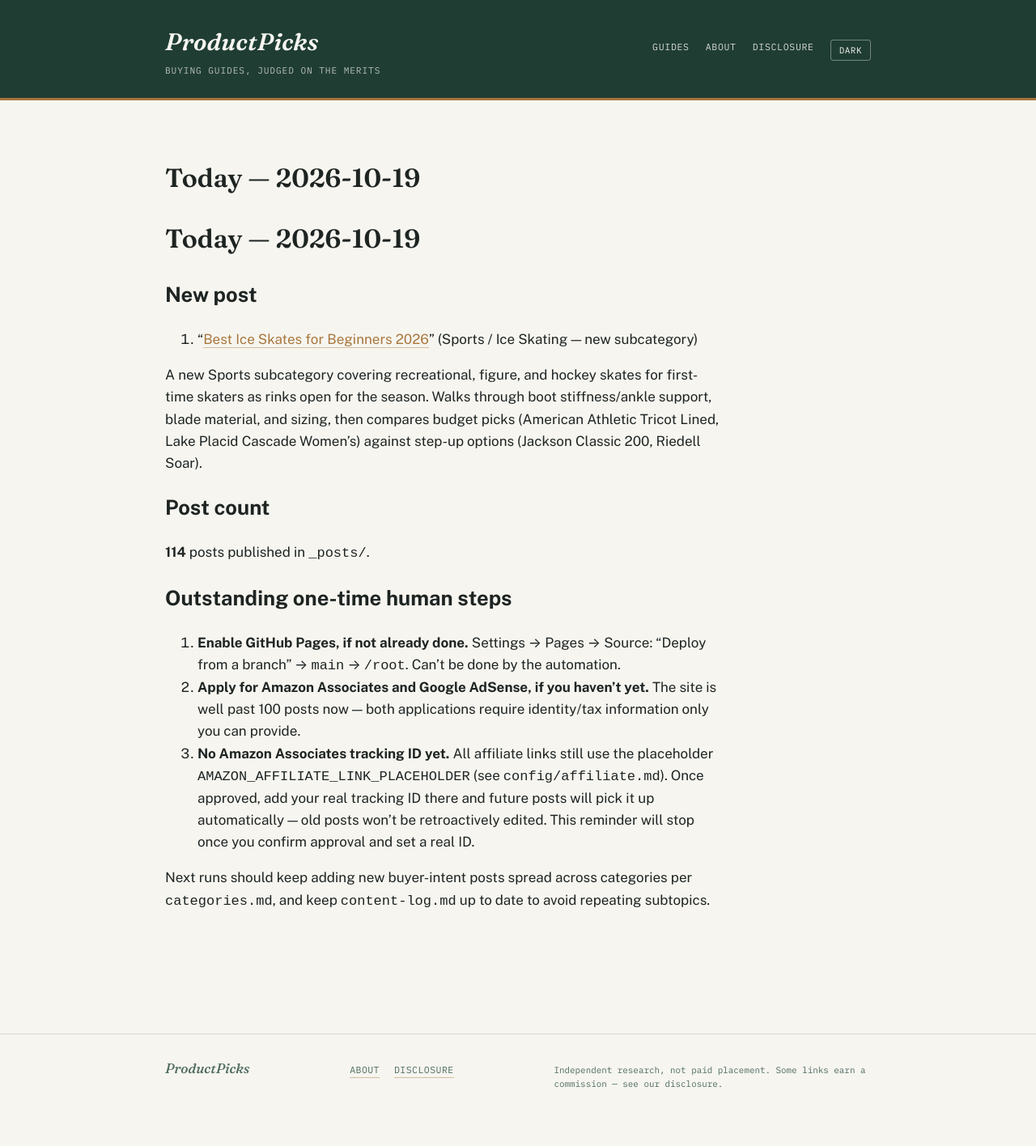
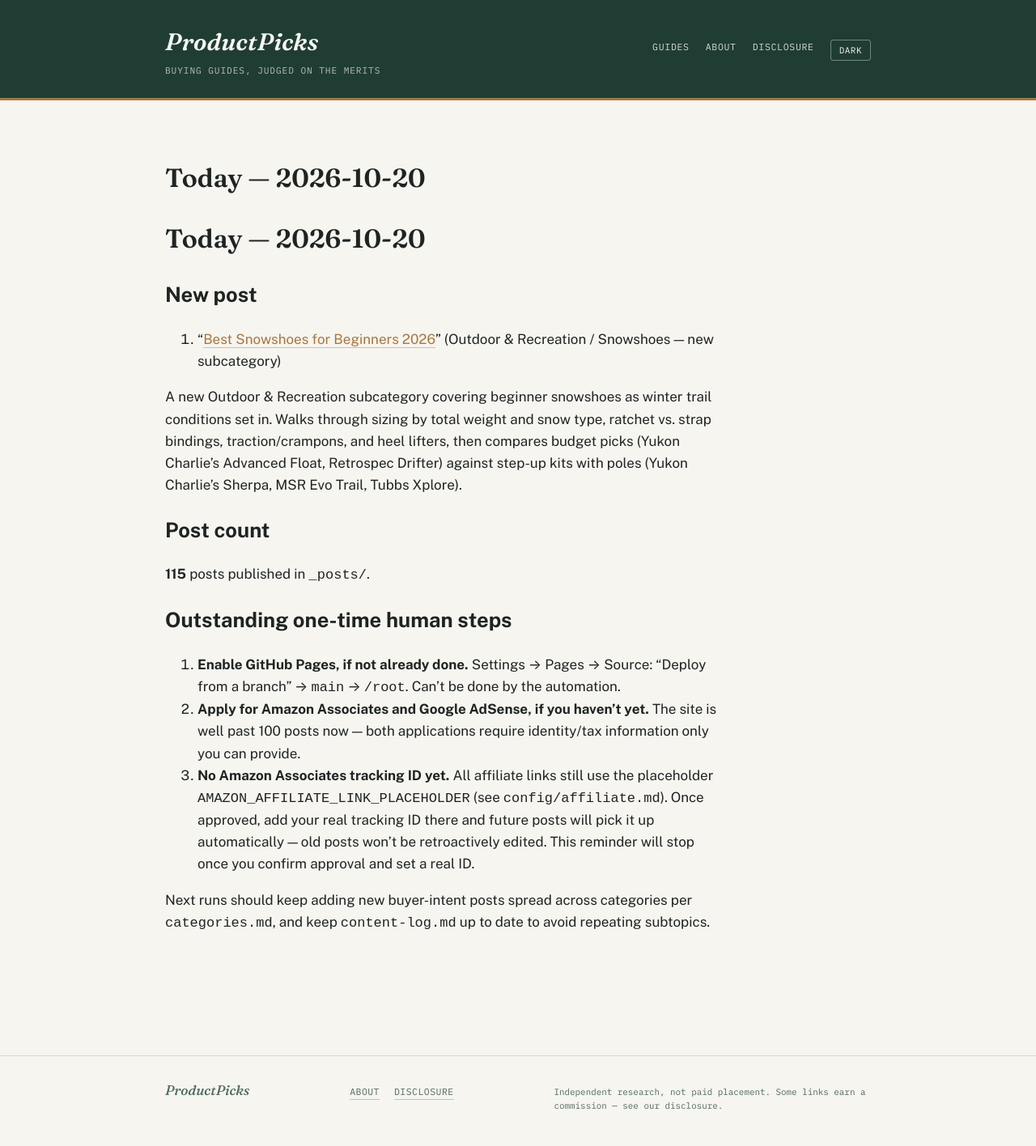
Before and after one commit to ajith198/ProductPicks, a Jekyll site: the page built from today.md, in a window 1280 px wide. Shown: the whole page at 81% size. Built offline with Jekyll 4.4.1, drawn with Linux system fonts in a browser that asks for light colours; our own code applies the rules of GitHub Pages for plain Markdown files; before the commit the page ends 1389 px from its top, so only the background shows below that.

Commit message:
daily: 2026-10-20 new post + log update
Add beginner snowshoes buying guide (new Snowshoes subcategory under
Outdoor & Recreation), update content-log.md, categories.md, today.md,
and TODAY.md.

Co-Authored-By: Claude Sonnet 5 <noreply@anthropic.com>
Claude-Session: https://claude.ai/code/session_01TFiqE2XCHMB9m25oEJY9vE

```diff
--- a/today.md
+++ b/today.md
@@ -1,14 +1,14 @@
-# Today — 2026-10-19
+# Today — 2026-10-20
 
 ## New post
 
-1. "[Best Ice Skates for Beginners 2026](/sports/buying-guides/best-ice-skates-for-beginners/)" (Sports / Ice Skating — new subcategory)
+1. "[Best Snowshoes for Beginners 2026](/outdoor-recreation/buying-guides/best-snowshoes-for-beginners/)" (Outdoor & Recreation / Snowshoes — new subcategory)
 
-A new Sports subcategory covering recreational, figure, and hockey skates for first-time skaters as rinks open for the season. Walks through boot stiffness/ankle support, blade material, and sizing, then compares budget picks (American Athletic Tricot Lined, Lake Placid Cascade Women's) against step-up options (Jackson Classic 200, Riedell Soar).
+A new Outdoor & Recreation subcategory covering beginner snowshoes as winter trail conditions set in. Walks through sizing by total weight and snow type, ratchet vs. strap bindings, traction/crampons, and heel lifters, then compares budget picks (Yukon Charlie's Advanced Float, Retrospec Drifter) against step-up kits with poles (Yukon Charlie's Sherpa, MSR Evo Trail, Tubbs Xplore).
 
 ## Post count
 
-**114** posts published in `_posts/`.
+**115** posts published in `_posts/`.
 
 ## Outstanding one-time human steps
 
```
Also changed, not shown: TODAY.md (+1 -1 lines), _posts/2026-10-20-best-snowshoes-for-beginners.md (added, +57 -0 lines), categories.md (+1 -1 lines), content-log.md (+1 -0 lines).
